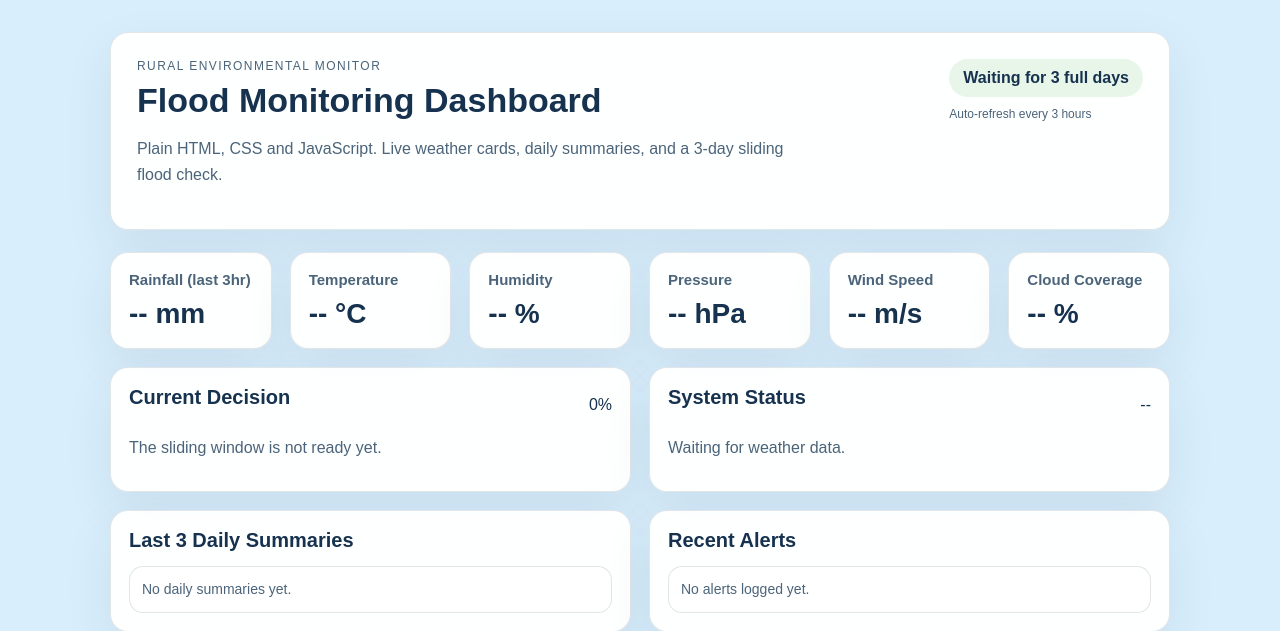
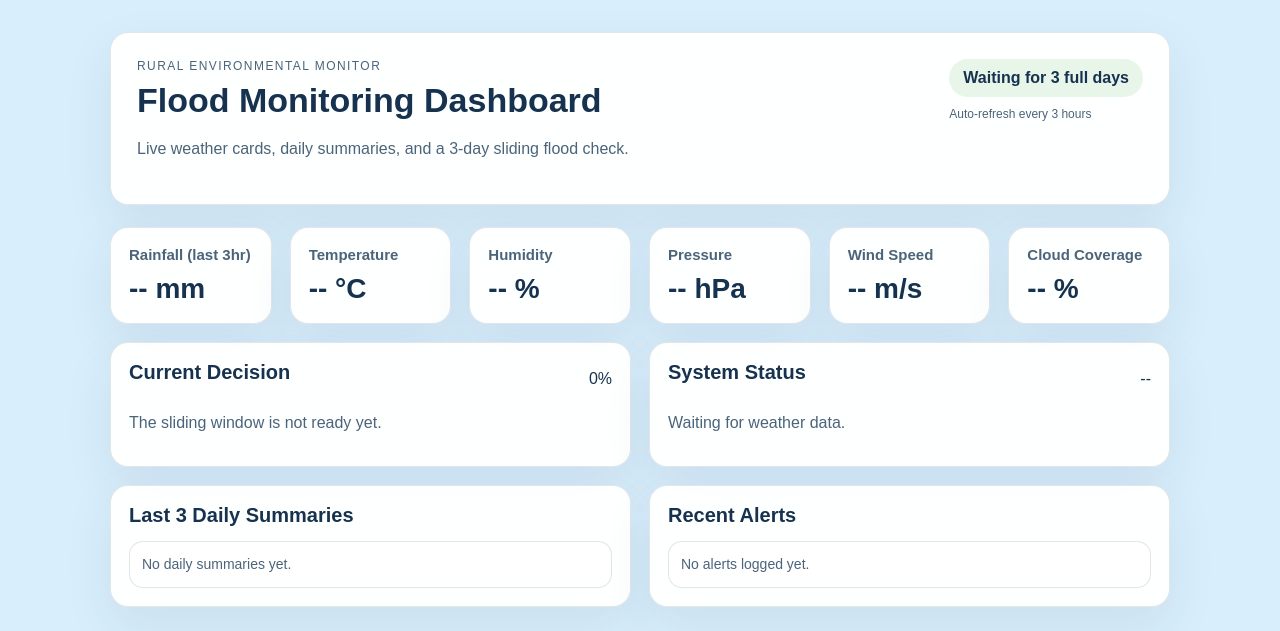
Before and after one commit to PradeepCECE/flood_monitoring_system, a Flask app: page / in a window 1280 px wide. Shown: the top 631 px of the page. Run offline with Flask 3, Linux system fonts and the light colour scheme; data that the repository does not hold is empty.

Commit message:
updates html

```diff
--- a/templates/index.html
+++ b/templates/index.html
@@ -12,7 +12,7 @@
       <div>
         <p class="eyebrow">Rural Environmental Monitor</p>
         <h1>Flood Monitoring Dashboard</h1>
-        <p class="subtitle">Plain HTML, CSS and JavaScript. Live weather cards, daily summaries, and a 3-day sliding flood check.</p>
+        <p class="subtitle"> Live weather cards, daily summaries, and a 3-day sliding flood check.</p>
       </div>
       <div class="hero-side">
         <div class="badge" id="riskBadge">Loading...</div>
```
